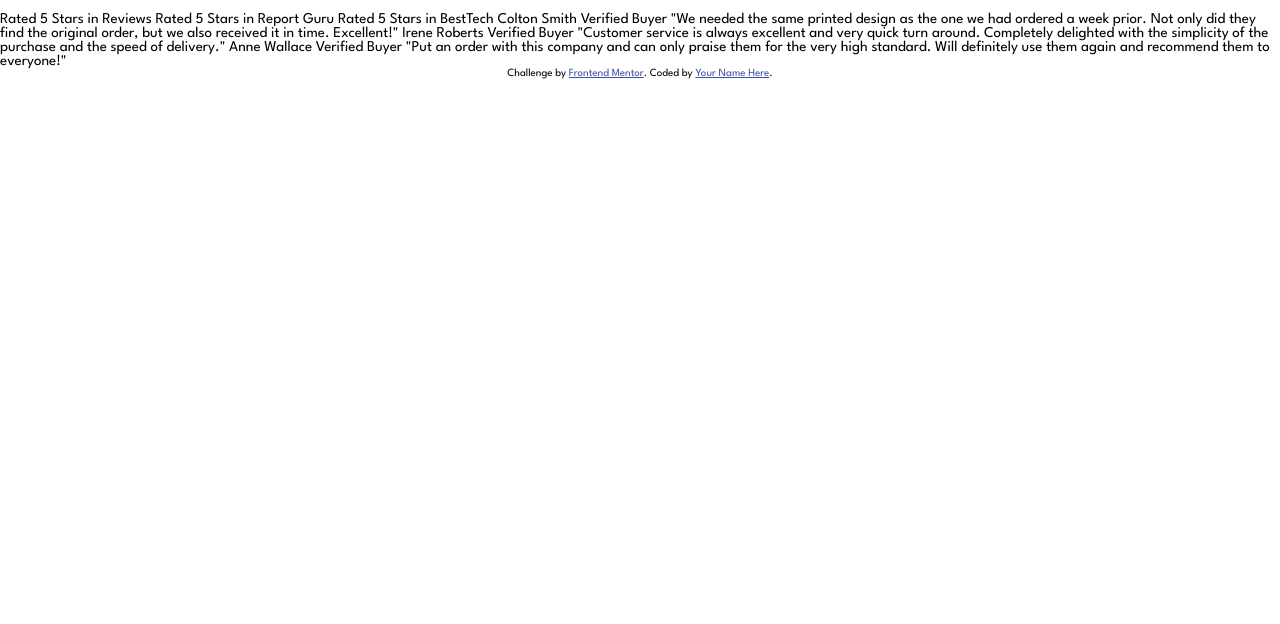
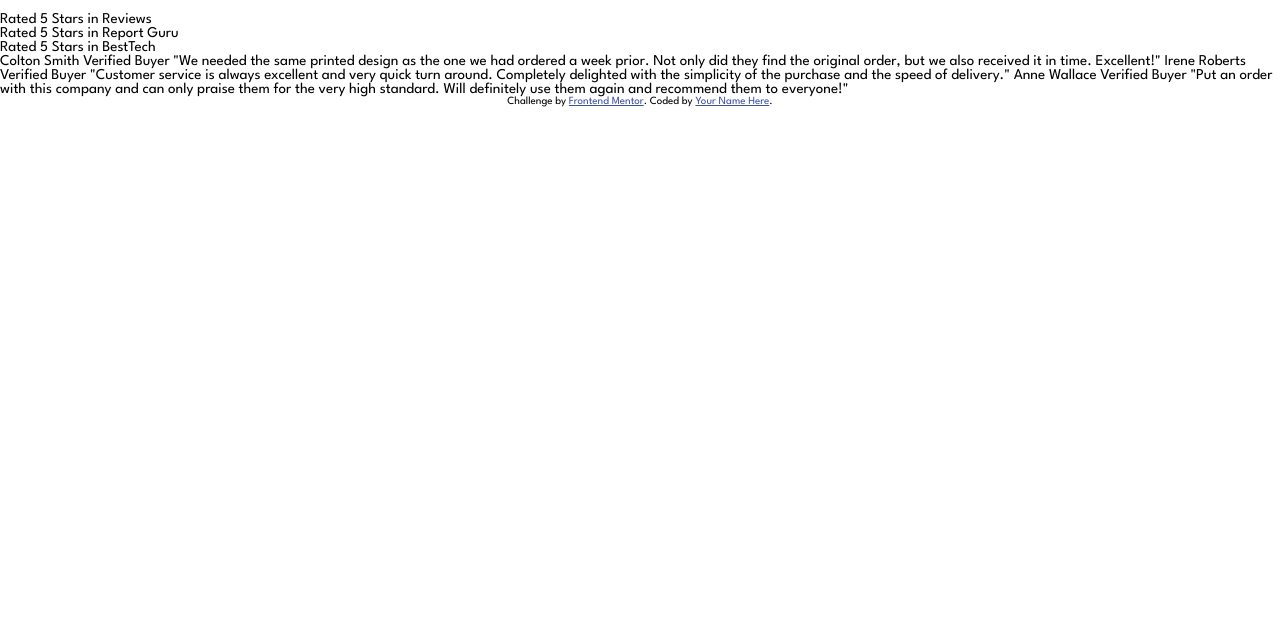
Before and after one commit to Joshdefleur/social-proof-section-master, a plain HTML site: page index.html in a window 1280 px wide. Shown: the part 176-800 px from the top of the page. Drawn offline with Linux system fonts and the light colour scheme.

Commit message:
page section html

```diff
--- a/index.html
+++ b/index.html
@@ -45,9 +45,19 @@
 
   </header>
 
+  <div class="page">
+
+    <section class="section review">
       Rated 5 Stars in Reviews
+    </section>
+
+    <section class="section guru">
       Rated 5 Stars in Report Guru
+    </section>
+
+    <section class="section tech">
       Rated 5 Stars in BestTech
+    </section>
 
     Colton Smith
     Verified Buyer
@@ -65,6 +75,8 @@
     "Put an order with this company and can only praise them for the very high
     standard. Will definitely use them again and recommend them to everyone!"
 
+  </div>
+
   <div class="attribution">
     Challenge by
     <a href="https://www.frontendmentor.io?ref=challenge" target="_blank">Frontend Mentor</a>. Coded by <a href="#">Your
--- a/styles.css
+++ b/styles.css
@@ -26,3 +26,6 @@ header{
 .hero h1{
     font-size: 2.1em;
 }
+
+
+/* review sections */
```
Lines whose indentation alone changed are shown as unchanged.
